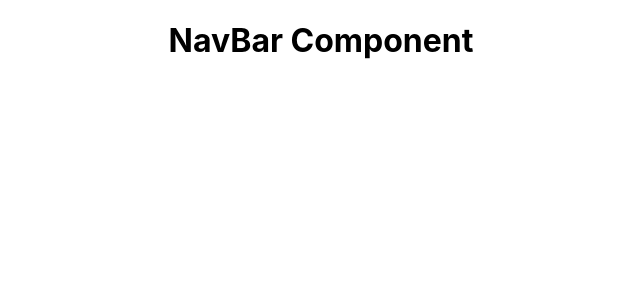
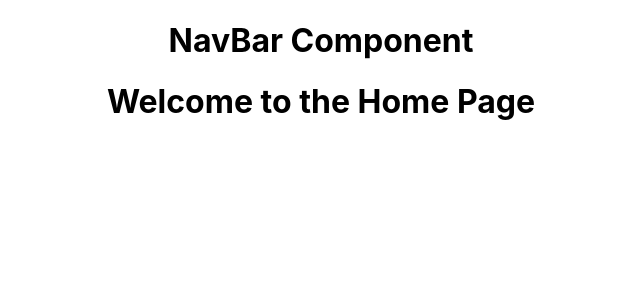
Before and after one commit to NoahAl777/paperless-2.0, a React (Create React App) app: page / in a window 1280 px wide. Shown: the top 300 px of the page, without its empty margins (319-959 px from the left). Built offline with nearby package versions, Linux system fonts and the light colour scheme; data requests are answered from the project's data file.

Commit message:
import Home component into App and setup Route

```diff
--- a/src/App.js
+++ b/src/App.js
@@ -3,6 +3,7 @@ import './App.css';
 import React, { useState, useEffect } from "react";
 import { Route, Switch } from "react-router-dom";
 import NavBar from "./Components/NavBar";
+import Home from "./Components/Home";
 import PatientList from "./Components/PatientList";
 import PatientForm from "./Components/PatientForm";
 import EditPatientForm from './Components/EditPatientForm';
@@ -26,6 +27,9 @@ function App() {
     <div className="App">
       <NavBar />
       <Switch>
+        <Route exact path="/">
+          <Home />
+        </Route>
         <Route path="/patients">
           <PatientList
             patients={patients}
```
